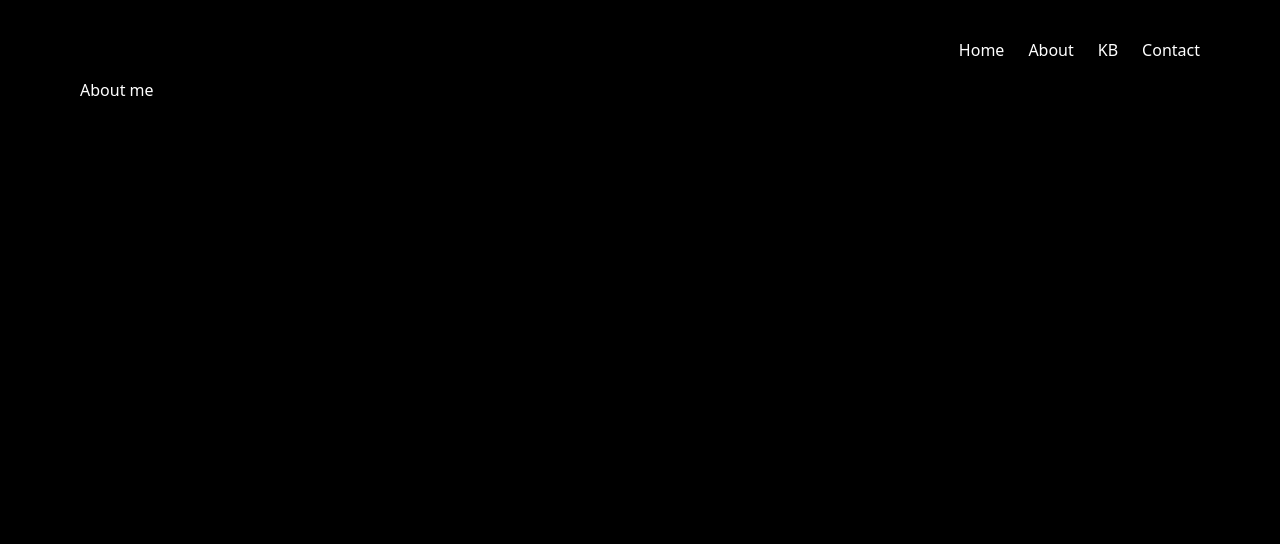
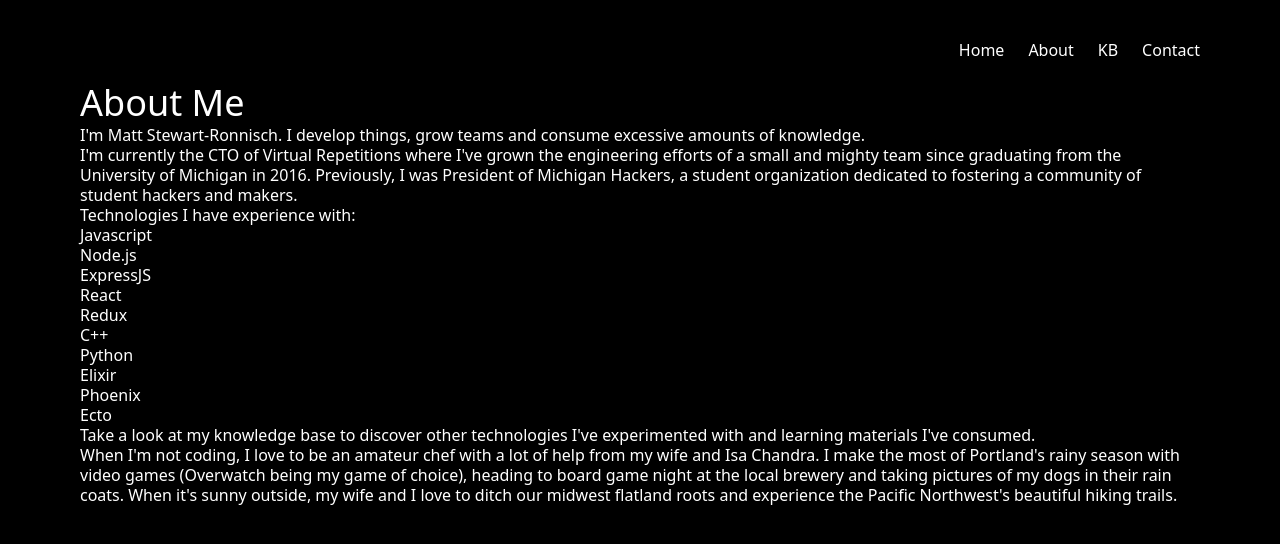
Before and after one commit to mattste/personal-website, a Next.js app: page /about in a window 1280 px wide. Shown: the top 544 px of the page. Built offline with nearby package versions, Linux system fonts and the light colour scheme.

Commit message:
Knowledge base and about pages with base content

```diff
--- a/pages/about.js
+++ b/pages/about.js
@@ -1,12 +1,69 @@
 import React from "react";
 import Container from "../components/Container";
-import Header from "../components/Header";
+import Link from "next/link";
 
 import "../styles/main.css";
 
 const About = () => (
   <Container>
-    <p>About me</p>
+    <h1 className="text-4xl text-white-500">About Me</h1>
+    <main>
+      <p>
+        I'm Matt Stewart-Ronnisch. I{" "}
+        <a href="https://github.com/mattste">develop things</a>,{" "}
+        <a href="https://vreps.us/about">grow teams</a> and consume excessive
+        amounts of{" "}
+        <Link href="/knowledge-base">
+          <a>knowledge</a>
+        </Link>
+        .
+      </p>
+      <p>
+        I'm currently the CTO of{" "}
+        <a href="https://vreps.us/">Virtual Repetitions</a> where I've grown the
+        engineering efforts of{" "}
+        <a href="https://vreps.us/about">
+          a small and mighty team since graduating from the University of
+          Michigan in 2016
+        </a>
+        . Previously, I was President of{" "}
+        <a href="https://michiganhackers.org/">Michigan Hackers</a>, a student
+        organization dedicated to fostering a community of student hackers and
+        makers.
+      </p>
+      <section>
+        <h1>Technologies I have experience with:</h1>
+        <ul>
+          <li>Javascript</li>
+          <li>Node.js</li>
+          <li>ExpressJS</li>
+          <li>React</li>
+          <li>Redux</li>
+          <li>C++</li>
+          <li>Python</li>
+          <li>Elixir</li>
+          <li>Phoenix</li>
+          <li>Ecto</li>
+        </ul>
+        <p>
+          Take a look at{" "}
+          <Link href="/knowledge-base">
+            <a>my knowledge base</a>
+          </Link>{" "}
+          to discover other technologies I've experimented with and learning
+          materials I've consumed.
+        </p>
+      </section>
+      <p>
+        When I'm not coding, I love to be an amateur chef with a lot of help
+        from my wife and <a href="https://www.theppk.com/">Isa Chandra</a>. I
+        make the most of Portland's rainy season with video games (Overwatch
+        being my game of choice), heading to board game night at the local
+        brewery and taking pictures of my dogs in their rain coats. When it's
+        sunny outside, my wife and I love to ditch our midwest flatland roots
+        and experience the Pacific Northwest's beautiful hiking trails.
+      </p>
+    </main>
   </Container>
 );
 
--- a/pages/knowledge-base.js
+++ b/pages/knowledge-base.js
@@ -6,7 +6,34 @@ import "../styles/main.css";
 
 const KnowledgeBasePage = () => (
   <Container>
-    <p>Knowledge base link</p>
+    <h1>Knowledge Base</h1>
+    <p>
+      In my free time, I love to learn and experiment with new technologies and
+      paradigms. I believe software engineering is a constant battle of design
+      decisions with trade-offs at every step of the process. I strive to equip
+      myself with the tools and knowledge that help make these decisions more
+      informed. Sometimes the shiny new thing can be dangerous when working with
+      a small team but there may lessons to learn from it.
+    </p>
+
+    <p>
+      Below is an assorted collection of links that have impacted me. It's a
+      public catalogue that I hope others may find useful.
+    </p>
+    <h2>Blog posts</h2>
+    <ul>
+      <li></li>
+    </ul>
+    <h2>Tutorials</h2>
+    <ul>
+      <li></li>
+    </ul>
+    <h2>Tech talks</h2>
+    <ul>
+      <li></li>
+    </ul>
+    <h2>Podcasts</h2>
+    <ul></ul>
   </Container>
 );
 
```
